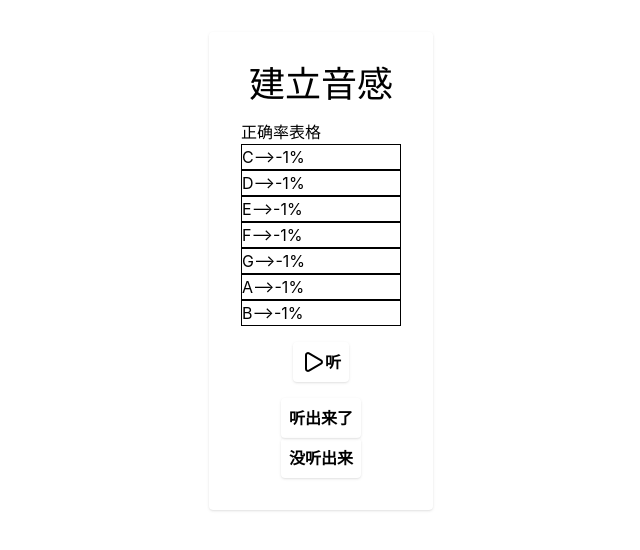
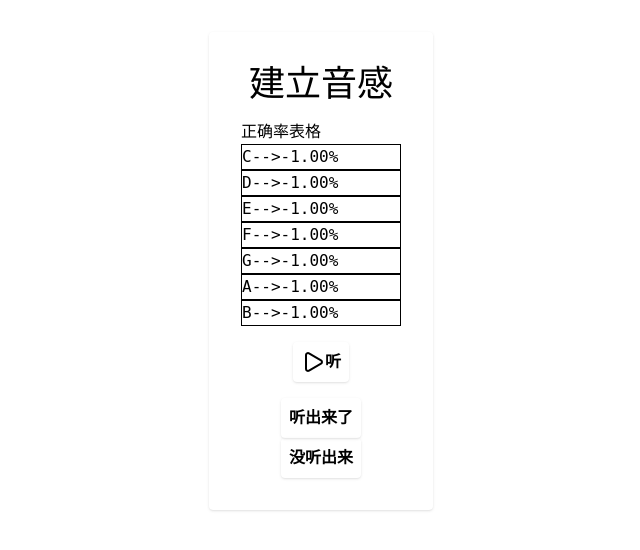
Before and after one commit to GoddoNebianU/pitch-practice, a React (Vite) app: page / in a window 1280 px wide. Shown: the top 550 px of the page, without its empty margins (319-959 px from the left). Built offline with nearby package versions, Linux system fonts and the light colour scheme.

Commit message:
Wed Mar 25 07:54:32 PM CST 2026

```diff
--- a/src/App.tsx
+++ b/src/App.tsx
@@ -3,7 +3,7 @@ import { cn } from './lib/cn';
 import { useEffect, useRef, useState } from 'react';
 import { emaStep } from './lib/math';
 import { playRandomKey } from './lib/audio';
-import { delay } from './lib/delay';
+import { delay } from './lib/utils';
 import AccuracyForm from './components/AccuracyForm';
 import type { PianoKey } from './lib/piano';
 
--- a/src/components/AccuracyForm.tsx
+++ b/src/components/AccuracyForm.tsx
@@ -9,10 +9,10 @@ export default function AccuracyForm({
 }: AccuracyFormProps) {
     return (
         <div
-        className="w-40"
+            className="w-40"
         >正确率表格
             {accuracy.map((acc, index) => {
-                return <div key={index} className="border">{CDEFGAB[index]}{"-->"}{acc}%</div>;
+                return <div key={index} className="border">{CDEFGAB[index]}{"-->"}{acc.toFixed(2)}%</div>;
             })}
         </div>
     );
--- a/src/index.css
+++ b/src/index.css
@@ -1,5 +1,6 @@
 @import "tailwindcss";
 
 body {
-    background-color: "white";
+    background-color: white;
+    font-family: mono;
 }
--- a/src/lib/audio.ts
+++ b/src/lib/audio.ts
@@ -1,4 +1,4 @@
-import { delay } from "./delay";
+import { delay } from "./utils";
 import { PIANO_KEYS, type PianoKey } from "./piano";
 
 const range = (([start, end]: [string, string]) => {
@@ -62,7 +62,7 @@ export const playRandomKey = async (ctx: AudioContext, callback: (key: PianoKey)
     const getOsc = () => {
         const osc = ctx.createOscillator();
         osc.connect(ctx.destination);
-        osc.type = "sine";
+        osc.type = "triangle";
         osc.onended = osc.disconnect;
         return osc;
     };
@@ -80,7 +80,7 @@ export const playRandomKey = async (ctx: AudioContext, callback: (key: PianoKey)
     callback(findKey(range[index]));
 
     for (const pitch of range) {
-        await playKey(pitch, 1500 / range.length);
+        await playKey(pitch, 2500 / range.length);
     }
 
     const interval_ms = 100;
```
Also changed, not shown: src/lib/utils.ts (renamed from src/lib/delay.ts).
